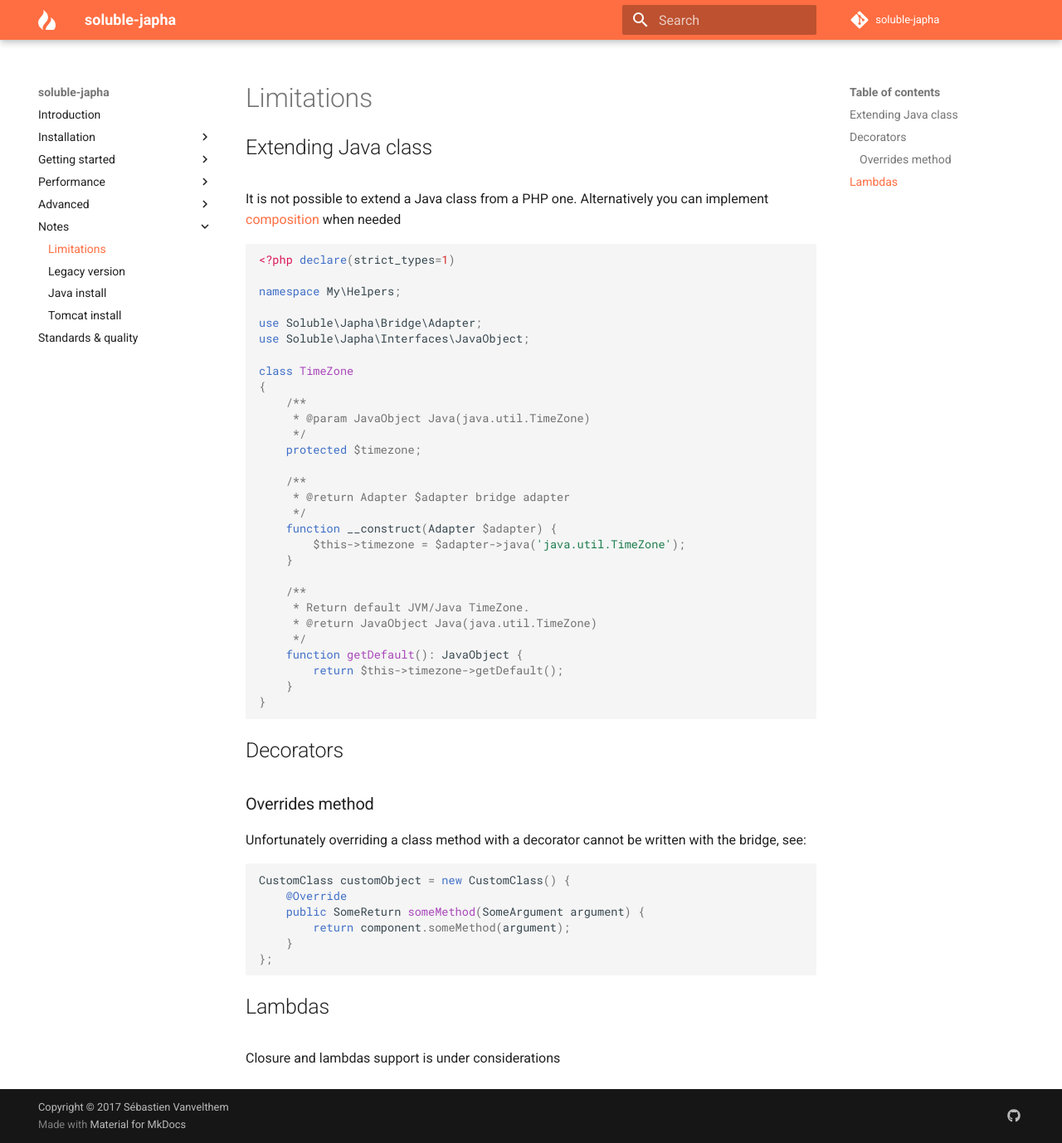
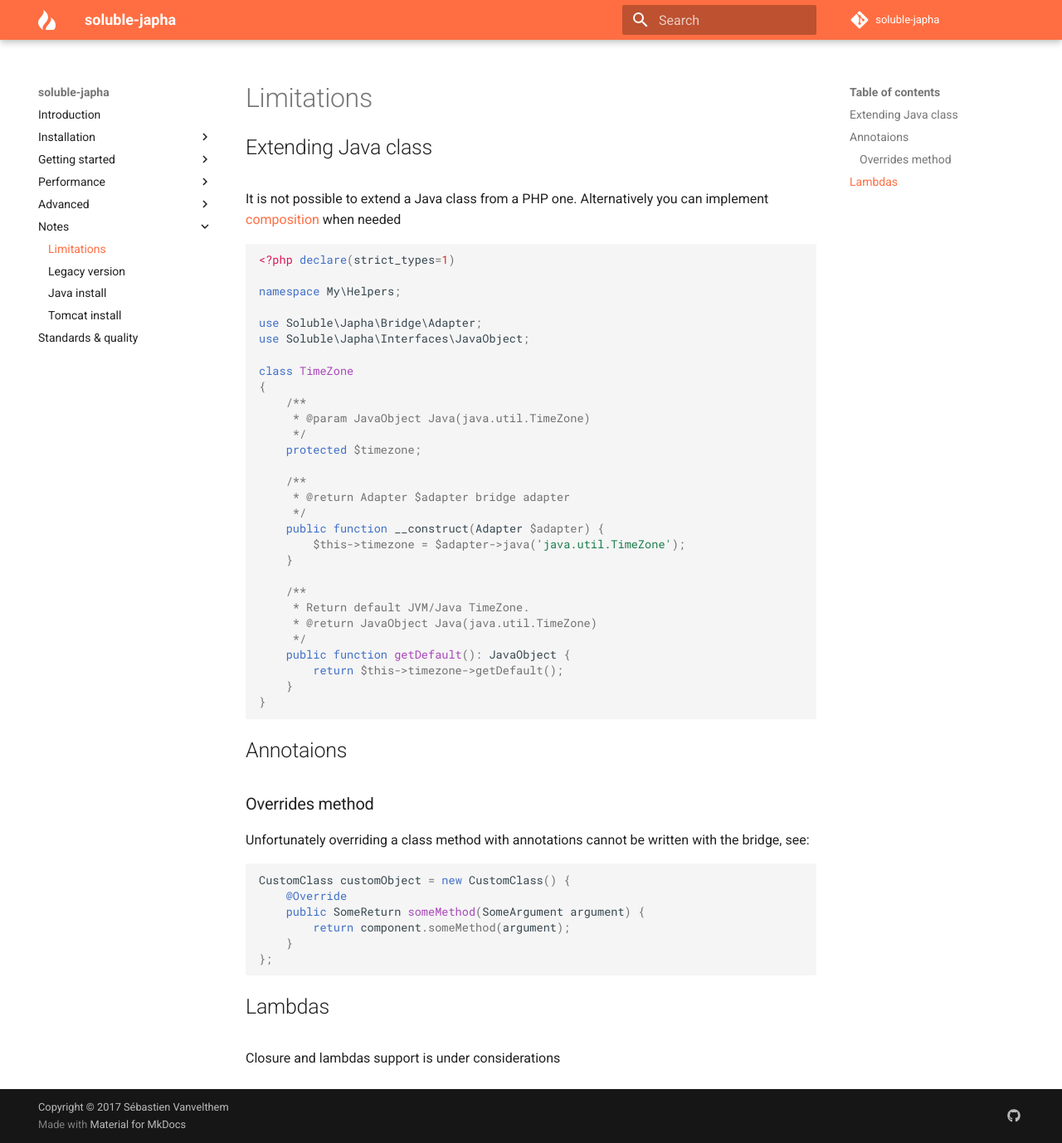
Before and after one commit to belgattitude/soluble-japha, an MkDocs documentation site: the page built from doc/notes_limitations.md, in a window 1280 px wide and 1378 px high. Shown: the whole window at 83% size. Built offline with MkDocs 1.6.1 and Material for MkDocs 9.7.7, drawn with Linux system fonts in a browser that asks for light colours; comment, search, counter and statistics services are not loaded; old or Windows-style settings are respelled for this version of MkDocs.

Commit message:
Updated doc limitations

````diff
--- a/doc/notes_limitations.md
+++ b/doc/notes_limitations.md
@@ -24,7 +24,7 @@ class TimeZone
     /**
      * @return Adapter $adapter bridge adapter
      */
-    function __construct(Adapter $adapter) {
+    public function __construct(Adapter $adapter) {
         $this->timezone = $adapter->java('java.util.TimeZone');
     }
 
@@ -32,17 +32,17 @@ class TimeZone
      * Return default JVM/Java TimeZone.
      * @return JavaObject Java(java.util.TimeZone)
      */
-    function getDefault(): JavaObject {
+    public function getDefault(): JavaObject {
         return $this->timezone->getDefault();
     }
 }
 ```
 
-## Decorators
+## Annotaions
 
 ### Overrides method
 
-Unfortunately overriding a class method with a decorator cannot
+Unfortunately overriding a class method with annotations cannot
 be written with the bridge, see:
 
 ```java
````
